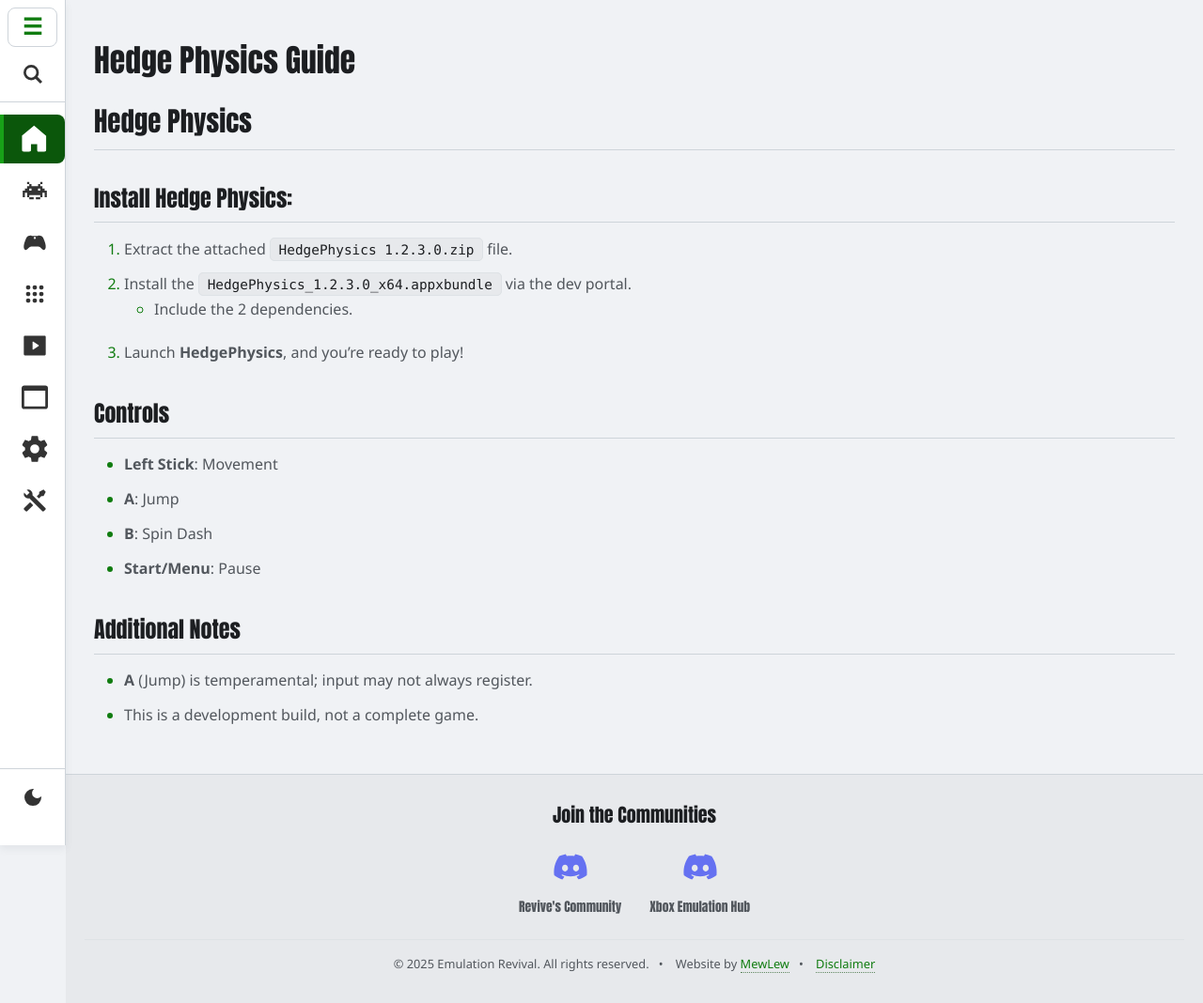
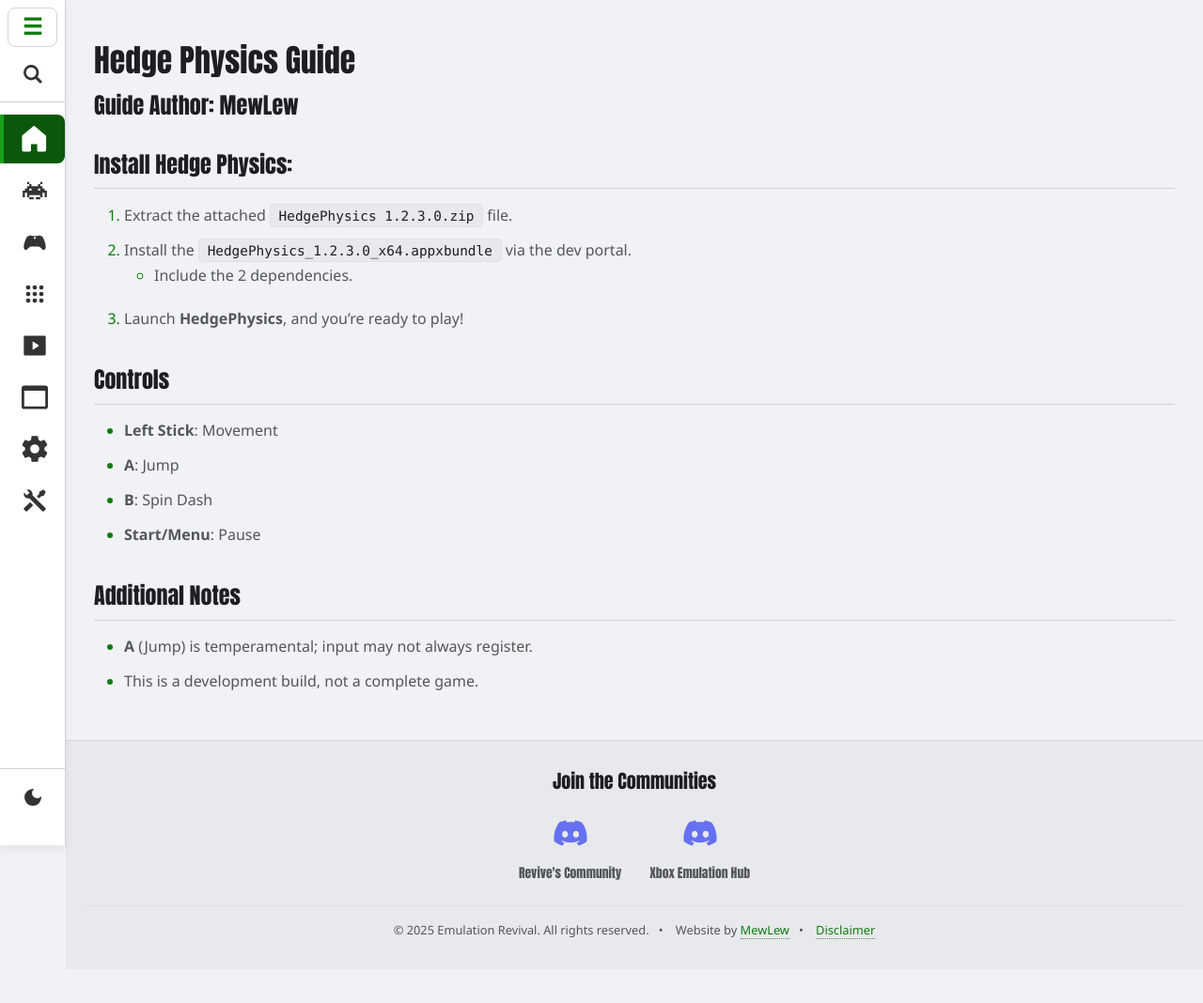
Before and after one commit to EmulationRevival/emulationrevival.github.io, a Jekyll site: the page built from guides/wipapps/hedgephysics.md, in a window 1280 px wide. Shown: the whole page at 94% size. Built offline with Jekyll 4.4.1, drawn with Linux system fonts in a browser that asks for light colours; after the commit the page ends 1032 px from its top, so only the background shows below that.

Commit message:
Update hedgephysics.md

```diff
--- a/guides/wipapps/hedgephysics.md
+++ b/guides/wipapps/hedgephysics.md
@@ -3,9 +3,8 @@
 title: "Hedge Physics Guide"
 permalink: /guides/wipapps/hedgephysics-guide/
 description: "A guide for setting up Hedge Physics on dev mode."
+author: "MewLew"
 ---
-
-## Hedge Physics
 
 ### Install Hedge Physics:
 1. Extract the attached `HedgePhysics 1.2.3.0.zip` file.
```
